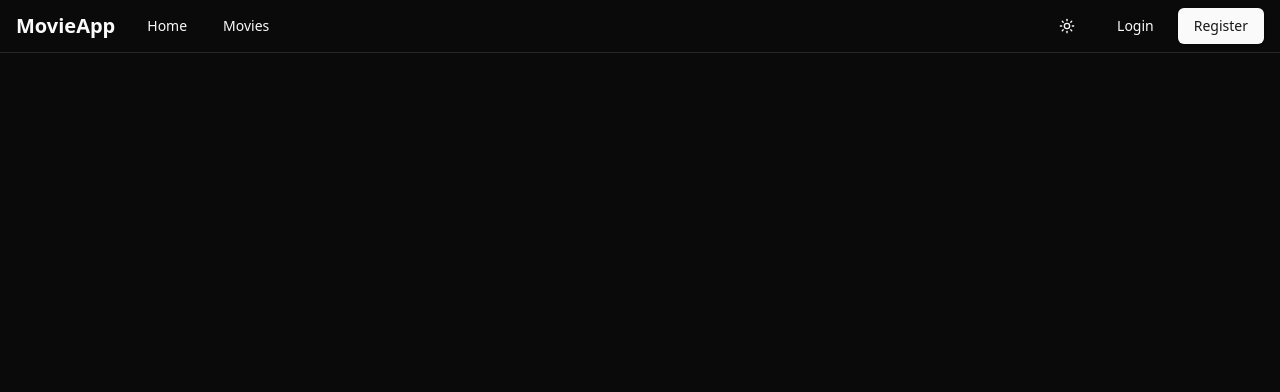
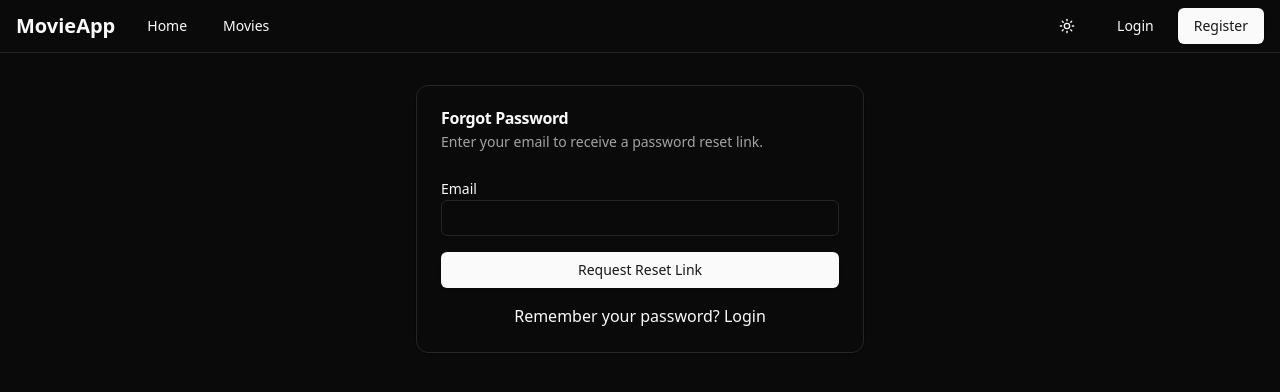
Before and after one commit to nickhildpac/movie-stream-app, a React (Vite) app in the folder Client/frontend/: page /forgot-password in a window 1280 px wide. Shown: the top 392 px of the page. Built offline with nearby package versions, Linux system fonts and the light colour scheme; no server answers.

Commit message:
added reset password changes frontend

```diff
--- a/Client/frontend/src/App.tsx
+++ b/Client/frontend/src/App.tsx
@@ -11,6 +11,8 @@ import AddMovie from "./pages/AddMovie";
 import MovieDetails from "./pages/MovieDetails";
 import { PublicLayout, ProtectedLayout } from "./components/Layout";
 import Profile from "./pages/Profile";
+import ForgotPassword from "./pages/ForgotPassword";
+import ResetPassword from "./pages/ResetPassword";
 
 function App() {
   return (
@@ -24,6 +26,8 @@ function App() {
               <Route element={<PublicLayout />}>
                 <Route path="/login" element={<Login />} />
                 <Route path="/register" element={<Register />} />
+                <Route path="/forgot-password" element={<ForgotPassword />} />
+                <Route path="/reset-password" element={<ResetPassword />} />
                 <Route path="/movies" element={<Movies />} />
                 <Route path="/movies/:id" element={<MovieDetails />} />
               </Route>
--- /dev/null
+++ b/Client/frontend/src/pages/ForgotPassword.tsx
@@ -0,0 +1,95 @@
+import { useState } from "react";
+import { Link } from "react-router-dom";
+import { Button } from "../components/ui/button";
+import { Input } from "../components/ui/input";
+import { Label } from "../components/ui/label";
+import {
+  Card,
+  CardContent,
+  CardDescription,
+  CardHeader,
+  CardTitle,
+} from "../components/ui/card";
+import { useToast } from "../hooks/use-toast";
+
+const ForgotPassword = () => {
+  const [email, setEmail] = useState("");
+  const [error, setError] = useState("");
+  const [message, setMessage] = useState("");
+  const { toast } = useToast();
+
+  const handleSubmit = async (e: React.FormEvent) => {
+    e.preventDefault();
+    setError("");
+    setMessage("");
+    try {
+      const response = await fetch(
+        `http://localhost:8080/v1/request-reset`,
+        {
+          method: "POST",
+          headers: {
+            "Content-Type": "application/json",
+          },
+          body: JSON.stringify({ email }),
+        },
+      );
+
+      if (!response.ok) {
+        const errorData = await response.json();
+        throw new Error(errorData.message || "Failed to send reset email");
+      }
+
+      setMessage("If an account with that email exists, a password reset link has been sent.");
+      toast({
+        title: "Password Reset Requested",
+        description: "Please check your email for the reset link.",
+        variant: "success",
+      });
+    } catch (err: any) {
+      setError(err.message);
+      toast({
+        title: "Error",
+        description: err.message,
+        variant: "destructive",
+      });
+    }
+  };
+
+  return (
+    <div className="container mx-auto px-4 py-8 flex justify-center">
+      <Card className="w-full max-w-md">
+        <CardHeader>
+          <CardTitle>Forgot Password</CardTitle>
+          <CardDescription>Enter your email to receive a password reset link.</CardDescription>
+        </CardHeader>
+        <CardContent>
+          <form onSubmit={handleSubmit} className="space-y-4">
+            <div>
+              <Label htmlFor="email">Email</Label>
+              <Input
+                id="email"
+                type="email"
+                value={email}
+                onChange={(e) => setEmail(e.target.value)}
+                required
+              />
+            </div>
+            {error && <p className="text-red-500 text-sm">{error}</p>}
+            {message && <p className="text-green-500 text-sm">{message}</p>}
+            <Button type="submit" className="w-full">
+              Request Reset Link
+            </Button>
+          </form>
+          <p className="text-center mt-4">
+            Remember your password?{" "}
+            <Link to="/login" className="text-primary hover:underline">
+              Login
+            </Link>
+          </p>
+        </CardContent>
+      </Card>
+    </div>
+  );
+};
+
+export default ForgotPassword;
--- a/Client/frontend/src/pages/Homepage.tsx
+++ b/Client/frontend/src/pages/Homepage.tsx
@@ -60,7 +60,7 @@ const Homepage = () => {
         <h2 className="text-2xl font-semibold mb-4">Recommended Movies</h2>
         <div className="grid grid-cols-1 sm:grid-cols-2 md:grid-cols-3 lg:grid-cols-4 gap-6">
           {recommendedMovies.map((movie) => (
-            <Card key={movie._id} className="overflow-hidden">
+            <Card key={movie.imdb_id} className="overflow-hidden">
               <CardHeader className="p-0">
                 <img
                   src={movie.poster_path}
@@ -69,20 +69,12 @@ const Homepage = () => {
                 />
               </CardHeader>
               <CardContent className="p-4">
-                <CardTitle>{movie.title}</CardTitle>
-                <CardDescription>{movie.admin_review}</CardDescription>
+                <CardTitle className="text-center">{movie.title}</CardTitle>
+                <CardDescription className="text-center">{movie.genre.map((g) => g.genre_name).join(", ")}</CardDescription>
               </CardContent>
               <CardFooter className="p-4 bg-secondary/50 flex justify-between items-center">
-                <div>
-                  <p className="text-sm text-muted-foreground">
-                    Rating: {movie.ranking.ranking_value}/10
-                  </p>
-                  <p className="text-sm text-muted-foreground">
-                    {movie.genre.map((g) => g.genre_name).join(", ")}
-                  </p>
-                </div>
-                <Button asChild size="sm">
-                  <Link to={`/movies/${movie.imdb_id}`}>View Details</Link>
+                <Button className="w-full">
+                  <Link to={`/movies/${movie.imdb_id}`}>{movie.ranking.ranking_name}</Link>
                 </Button>
               </CardFooter>
             </Card>
--- a/Client/frontend/src/pages/Login.tsx
+++ b/Client/frontend/src/pages/Login.tsx
@@ -64,6 +64,11 @@ const Login = () => {
               Register
             </Link>
           </p>
+          <p className="text-center mt-2">
+            <Link to="/forgot-password" className="text-sm text-muted-foreground hover:underline">
+              Forgot Password?
+            </Link>
+          </p>
         </CardContent>
       </Card>
     </div>
--- a/Client/frontend/src/pages/Movies.tsx
+++ b/Client/frontend/src/pages/Movies.tsx
@@ -33,19 +33,13 @@ const Movies = () => {
             <CardHeader className="p-0">
               <img src={movie.poster_path} alt={movie.title} className="w-full h-48 object-cover" />
             </CardHeader>
-            <CardContent className="p-4">
+            <CardContent className="p-4 text-center">
               <CardTitle>{movie.title}</CardTitle>
-              <CardDescription>{movie.admin_review}</CardDescription>
+              <CardDescription>{movie.genre.map(g => g.genre_name).join(', ')}</CardDescription>
             </CardContent>
             <CardFooter className="p-4 bg-secondary/50 flex justify-between items-center">
-              <div>
-                <p className="text-sm text-muted-foreground">Rating: {movie.ranking.ranking_value}/10</p>
-                <p className="text-sm text-muted-foreground">
-                  Genres: {movie.genre.map(g => g.genre_name).join(', ')}
-                </p>
-              </div>
-              <Button asChild size="sm">
-                <Link to={`/movies/${movie.imdb_id}`}>View Details</Link>
+              <Button className='w-full'>
+                <Link to={`/movies/${movie.imdb_id}`}>{movie.ranking.ranking_name}</Link>
               </Button>
             </CardFooter>
           </Card>
--- /dev/null
+++ b/Client/frontend/src/pages/ResetPassword.tsx
@@ -0,0 +1,120 @@
+import { useState } from "react";
+import { useSearchParams, Link, useNavigate } from "react-router-dom";
+import { Button } from "../components/ui/button";
+import { Input } from "../components/ui/input";
+import { Label } from "../components/ui/label";
+import {
+  Card,
+  CardContent,
+  CardDescription,
+  CardHeader,
+  CardTitle,
+} from "../components/ui/card";
+import { useToast } from "../hooks/use-toast";
+
+const ResetPassword = () => {
+  const navigate = useNavigate();
+  const [searchParams] = useSearchParams();
+  const [password, setPassword] = useState("");
+  const [confirmPassword, setConfirmPassword] = useState("");
+  const [error, setError] = useState("");
+  const [message, setMessage] = useState("");
+  const { toast } = useToast();
+  const token = searchParams.get("token");
+
+  const handleSubmit = async (e: React.FormEvent) => {
+    e.preventDefault();
+    setError("");
+    setMessage("");
+
+    if (password !== confirmPassword) {
+      setError("Passwords do not match");
+      return;
+    }
+
+    if (!token) {
+      setError("No reset token found.");
+      return;
+    }
+
+    try {
+      const response = await fetch(
+        `${import.meta.env.VITE_API_URL}/v1/reset-password`,
+        {
+          method: "POST",
+          headers: {
+            "Content-Type": "application/json",
+          },
+          body: JSON.stringify({ token, new_password: password }),
+        },
+      );
+
+      if (!response.ok) {
+        const errorData = await response.json();
+        throw new Error(errorData.error || "Failed to reset password");
+      }
+
+      setMessage("Password has been reset successfully.");
+      toast({
+        title: "Success",
+        description: "Password has been reset successfully. You can now log in with your new password.",
+        variant: "success",
+      });
+      navigate("/login");
+    } catch (err: any) {
+      setError(err.message);
+      toast({
+        title: "Error",
+        description: err.message,
+        variant: "destructive",
+      });
+    }
+  };
+
+  return (
+    <div className="container mx-auto px-4 py-8 flex justify-center">
+      <Card className="w-full max-w-md">
+        <CardHeader>
+          <CardTitle>Reset Password</CardTitle>
+          <CardDescription>Enter your new password.</CardDescription>
+        </CardHeader>
+        <CardContent>
+          <form onSubmit={handleSubmit} className="space-y-4">
+            <div>
+              <Label htmlFor="password">New Password</Label>
+              <Input
+                id="password"
+                type="password"
+                value={password}
+                onChange={(e) => setPassword(e.target.value)}
+                required
+              />
+            </div>
+            <div>
+              <Label htmlFor="confirmPassword">Confirm New Password</Label>
+              <Input
+                id="confirmPassword"
+                type="password"
+                value={confirmPassword}
+                onChange={(e) => setConfirmPassword(e.target.value)}
+                required
+              />
+            </div>
+            {error && <p className="text-red-500 text-sm">{error}</p>}
+            {message && <p className="text-green-500 text-sm">{message}</p>}
+            <Button type="submit" className="w-full">
+              Reset Password
+            </Button>
+          </form>
+           <p className="text-center mt-4">
+            <Link to="/login" className="text-primary hover:underline">
+              Back to Login
+            </Link>
+          </p>
+        </CardContent>
+      </Card>
+    </div>
+  );
+};
+
+export default ResetPassword;
```
Also changed, not shown: Client/frontend/src/pages/MovieDetails.tsx (+4 -25 lines).
